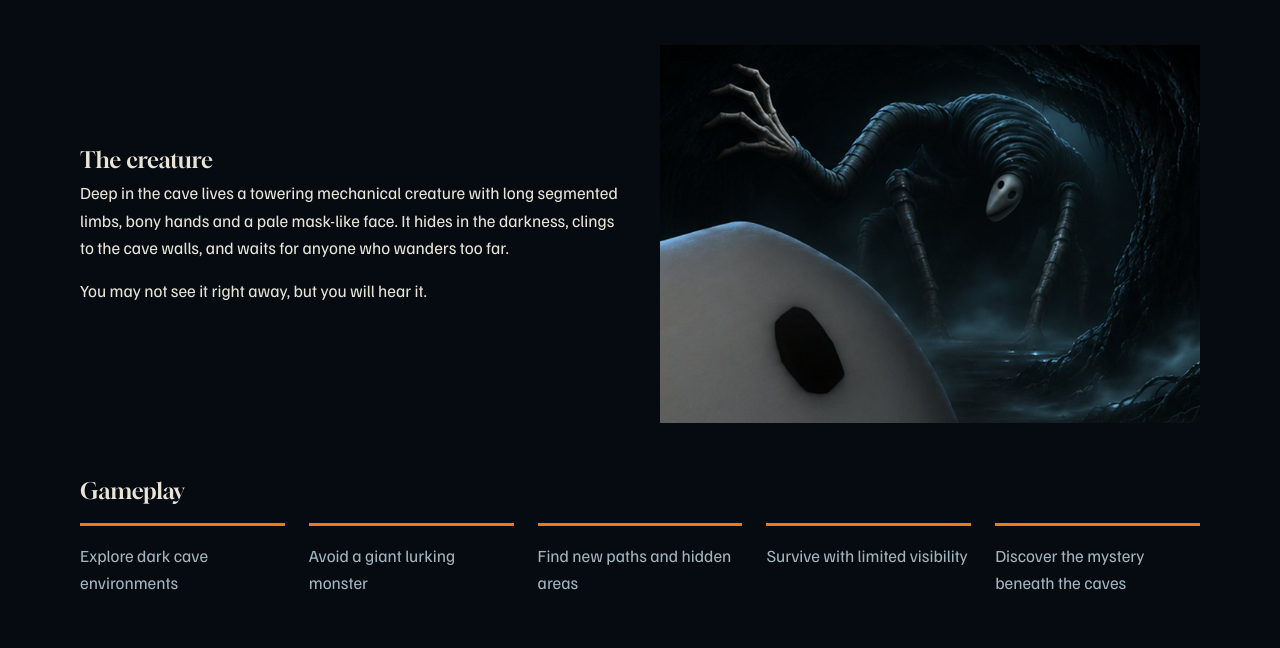
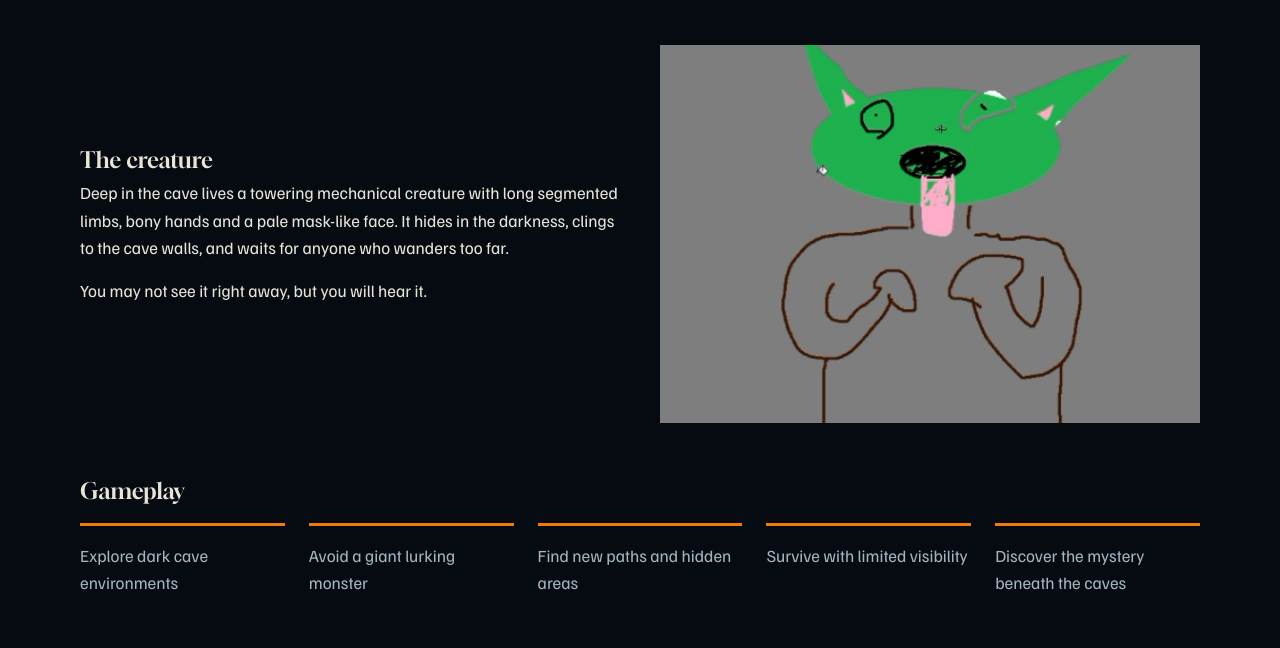
Before and after one commit to turtleheadYT/dftg-site, a plain HTML site: page index.html in a window 1280 px wide. Shown: the part 1398-2046 px from the top of the page. Drawn offline with Linux system fonts and the light colour scheme.

Commit message:
Replace creature image and remove developer credit

```diff
--- a/index.html
+++ b/index.html
@@ -66,7 +66,7 @@
               <p>Deep in the cave lives a towering mechanical creature with long segmented limbs, bony hands and a pale mask-like face. It hides in the darkness, clings to the cave walls, and waits for anyone who wanders too far.</p>
               <p>You may not see it right away, but you will hear it.</p>
             </div>
-            <img src="assets/crop-figure.jpg" alt="A tall pale-masked creature crawling through dark trees" width="900" height="630" loading="lazy">
+            <img src="assets/oogy_boogy.png" alt="Oogy Boogy" width="900" height="630" loading="lazy">
           </div>
           <h3 class="gap">Gameplay</h3>
           <ul class="feat five">
@@ -197,7 +197,6 @@
           <li><a href="privacy.html">Privacy Policy</a></li>
           <li>Terms of Service: published at launch</li>
           <li>EULA: published at launch</li>
-          <li>Developed by Probably Turtle.</li>
         </ul>
       </div>
     </footer>
```
